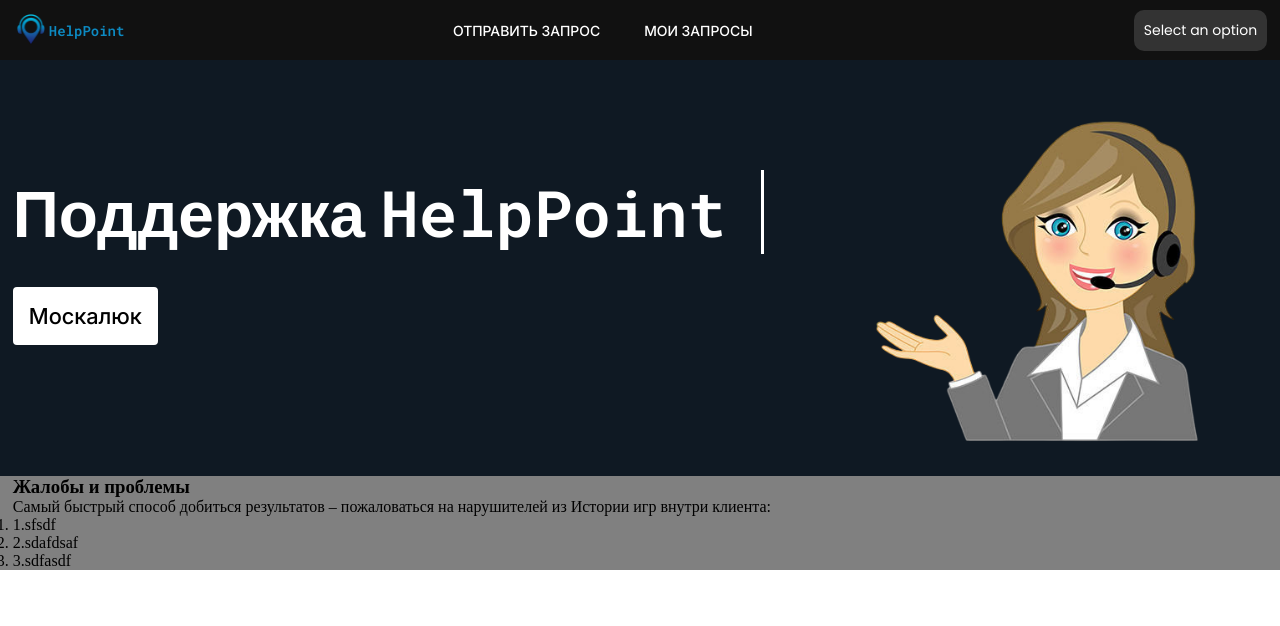
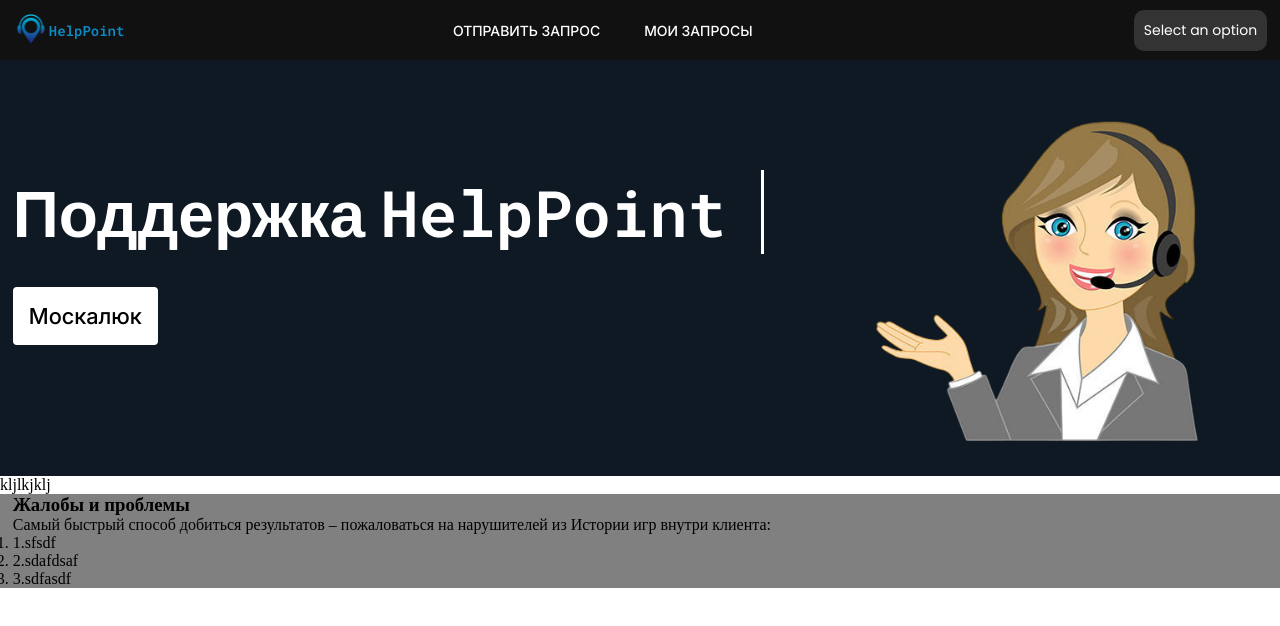
Before and after one commit to Moskalyuk17/HelpPoint, an Angular app: page / in a window 1280 px wide. Shown: the top 626 px of the page. Built offline with nearby package versions, Linux system fonts and the light colour scheme.

Commit message:
main commit

```diff
--- a/src/app/app.component.html
+++ b/src/app/app.component.html
@@ -14,7 +14,7 @@
       </div>
     </div>
   </section>
-
+kljlkjklj
   <section class="complaints">
     <div class="container">
       <div class="complaints_info">
```
